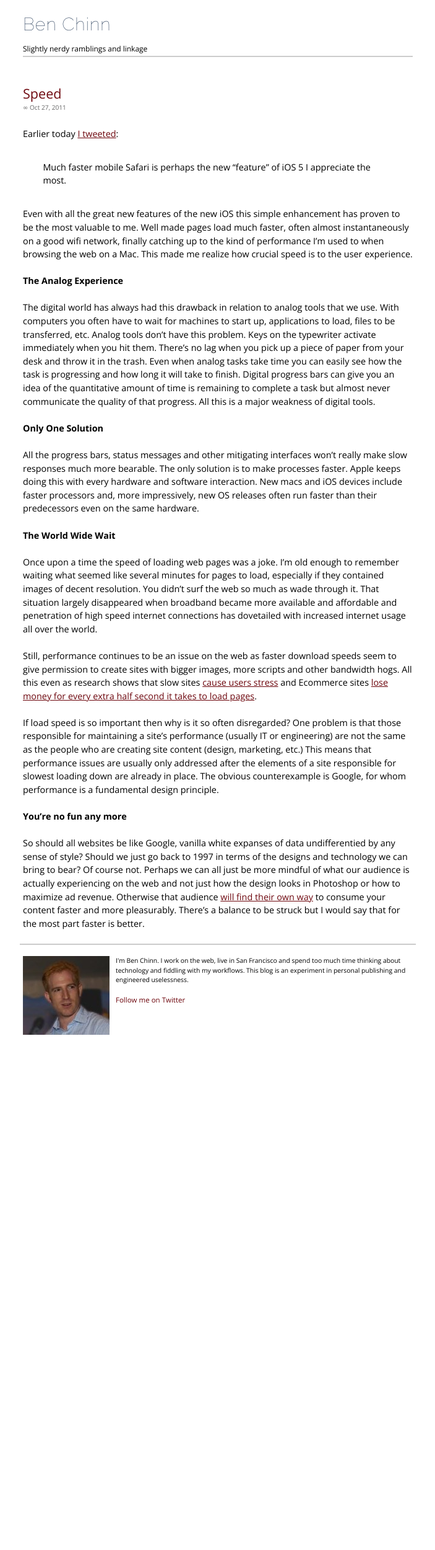
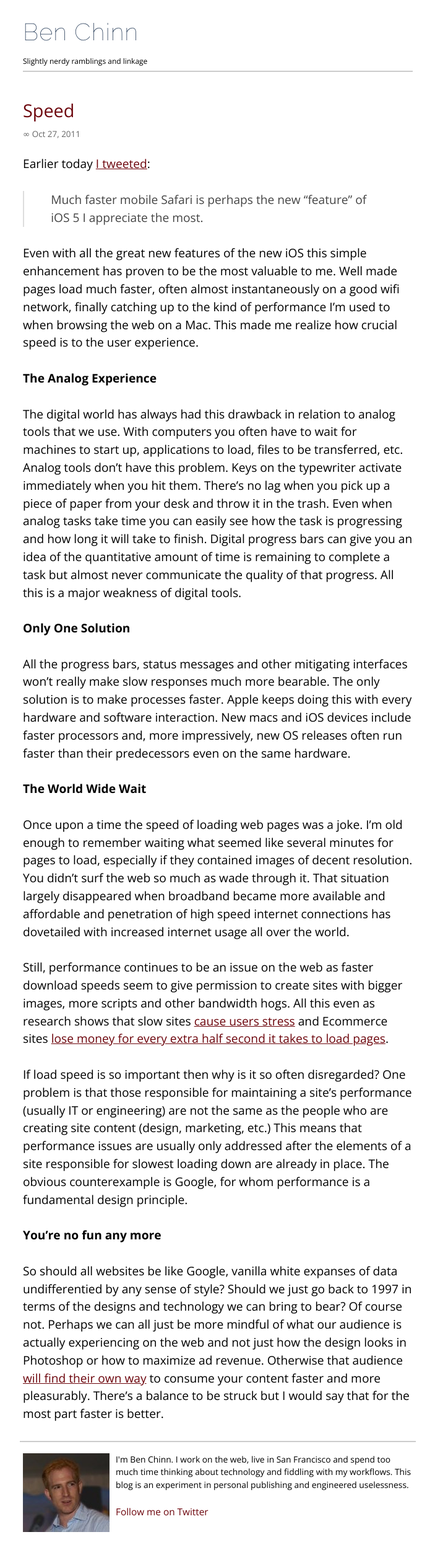
Before and after one commit to thechinnster/thechinnster.github.com, a Jekyll site: the page built from _posts/2011-10-27-speed.md, in a window 1280 px wide. Shown: the whole page at 62% size, without its empty margins (288-991 px from the left). Built offline with Jekyll 4.4.1, drawn with Linux system fonts in a browser that asks for light colours; before the commit the page ends 1698 px from its top, so only the background shows below that.

Commit message:
Font size and blockquote updates

```diff
--- a/stylesheets/css/style.css
+++ b/stylesheets/css/style.css
@@ -2,7 +2,7 @@
 body {
   background-color: #fff;
   margin: 0;
-  font: 90%/1.5em 'Open Sans', 'Lucida Grande', 'Lucida Sans', Verdana, sans-serif; }
+  font: 120%/1.5em 'Open Sans', 'Lucida Grande', 'Lucida Sans', Verdana, sans-serif; }
 
 div#container {
   margin: 0 auto;
@@ -116,6 +116,14 @@ footer a {
   font-weight: normal;
   text-decoration: none; }
 
+blockquote {
+  border-left: 2px solid #ddd;
+  color: #444; }
+
+blockquote p {
+  padding-top: 0;
+  padding-bottom: 0; }
+
 #footLinks {
   list-style: none; }
 
```
Also changed, not shown: stylesheets/css/style.scss (+11 -1 lines).
